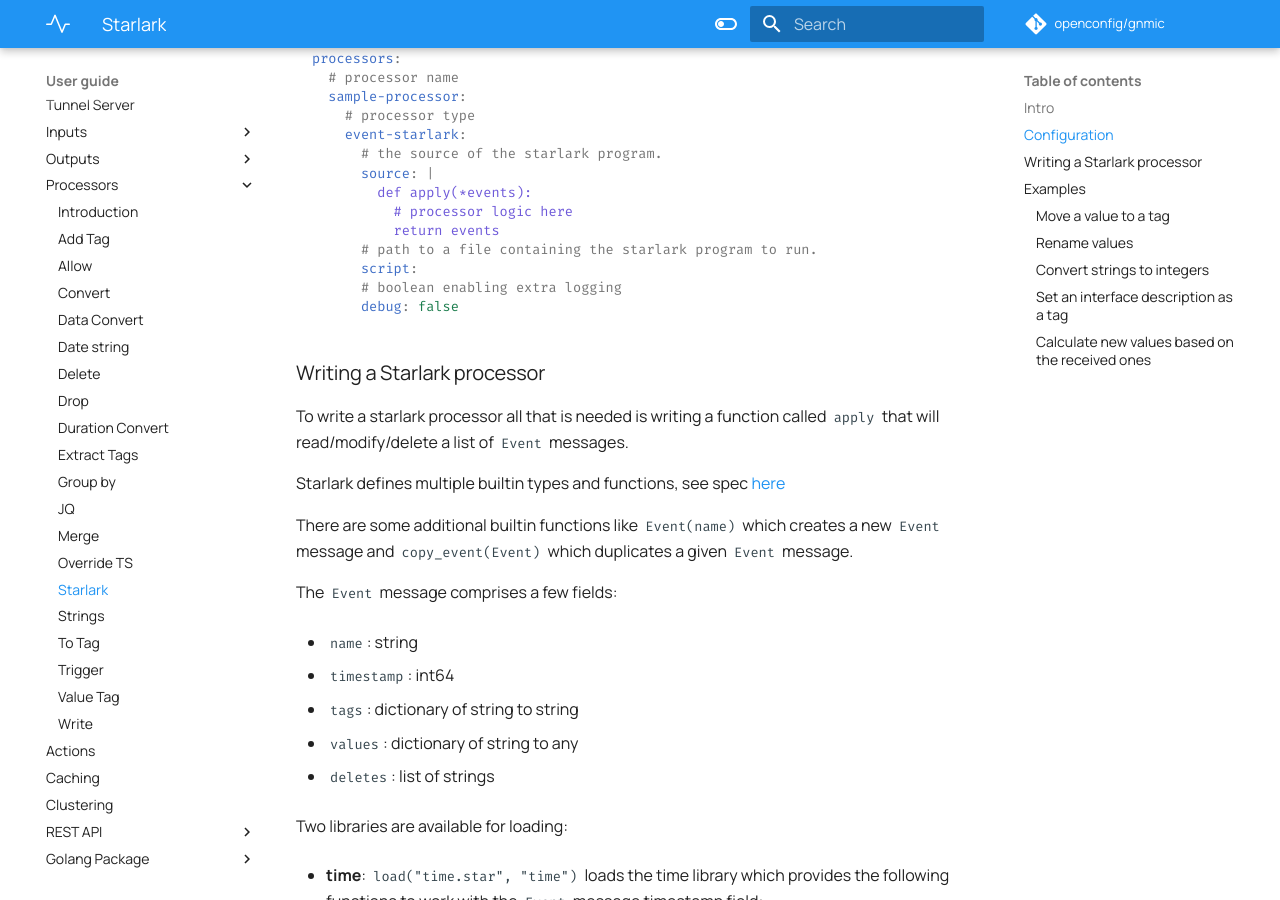
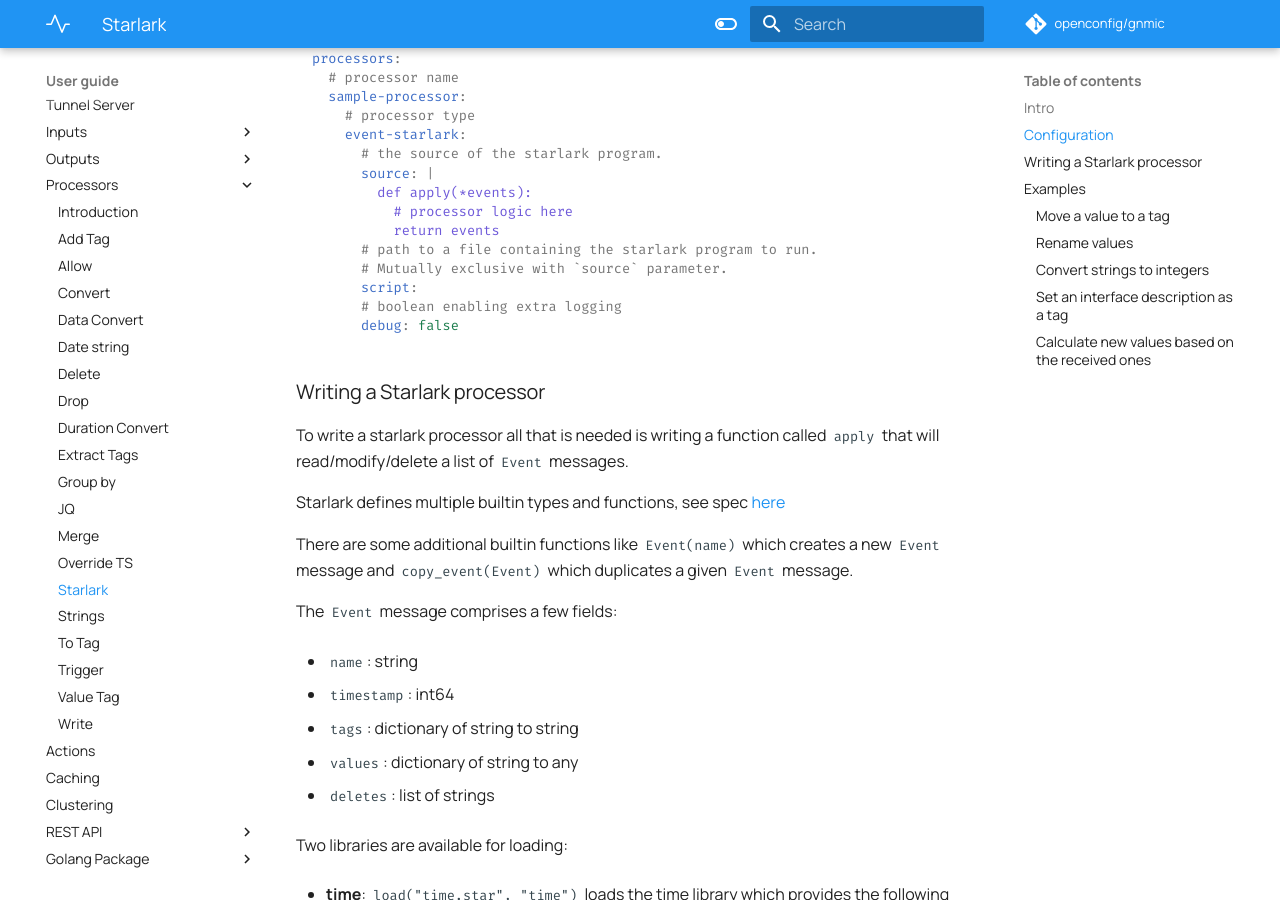
Before and after one commit to openconfig/gnmic, an MkDocs documentation site: the page built from docs/user_guide/event_processors/event_starlark.md, in a window 1280 px wide and 900 px high, scrolled down 794 px. Built offline with MkDocs 1.6.1 and Material for MkDocs 9.7.7, drawn with Linux system fonts in a browser that asks for light colours; comment, search, counter and statistics services are not loaded.

Commit message:
Update docs/user_guide/event_processors/event_starlark.md
Co-authored-by: Roman Dodin <dodin.roman@gmail.com>

```diff
--- a/docs/user_guide/event_processors/event_starlark.md
+++ b/docs/user_guide/event_processors/event_starlark.md
@@ -32,6 +32,7 @@
           # processor logic here
           return events
       # path to a file containing the starlark program to run.
+      # Mutually exclusive with `source` parameter.
       script:
       # boolean enabling extra logging
       debug: false
```
